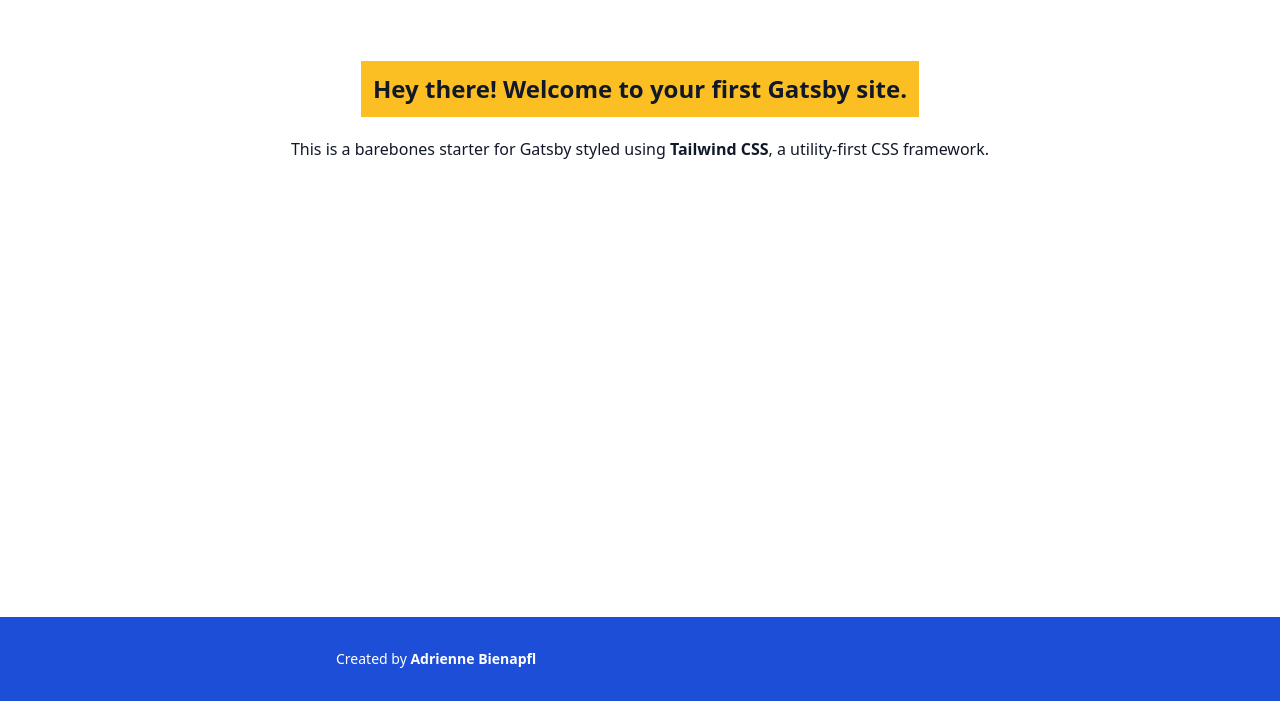
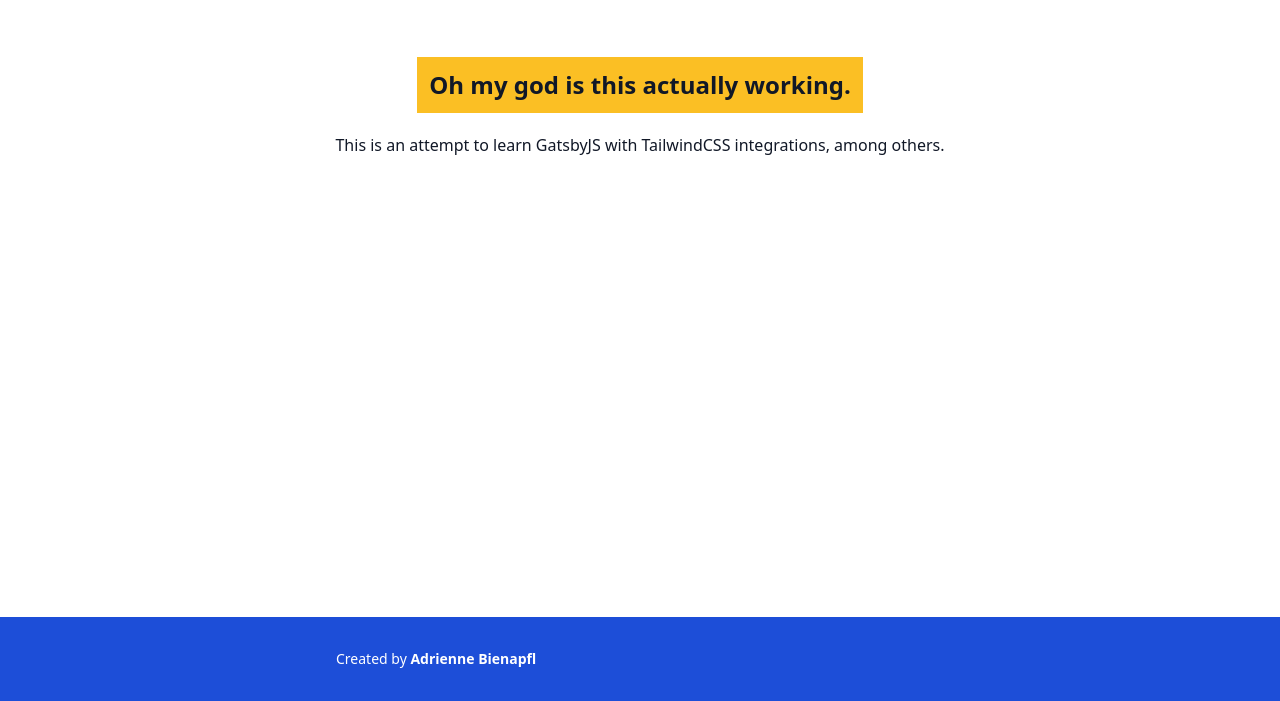
Before and after one commit to Thyplozix/gatsby-portfolio, a Gatsby site: page / in a window 1280 px wide. Shown: the part 99-800 px from the top of the page. Built offline with nearby package versions, Linux system fonts and the light colour scheme; Gatsby itself is replaced by a stand-in of ours.

Commit message:
component fix

```diff
--- a/src/components/Header.js
+++ b/src/components/Header.js
@@ -1,5 +1,6 @@
 import { graphql, useStaticQuery, Link } from "gatsby";
 import React, { useState } from "react";
+// import logo from "src/images/icon.png";
 
 function Header() {
   const [isExpanded, toggleExpansion] = useState(false);
@@ -18,7 +19,7 @@ function Header() {
       <div className="flex flex-wrap items-center justify-between max-w-4xl p-4 mx-auto md:p-8">
         <Link to="/">
           <h1 className="flex items-center text-white no-underline">
-            <svg
+            {/* <svg
               className="w-8 h-8 mr-2 fill-current"
               height="54"
               viewBox="0 0 54 54"
@@ -26,7 +27,8 @@ function Header() {
               xmlns="http://www.w3.org/2000/svg"
             >
               <path d="M13.5 22.1c1.8-7.2 6.3-10.8 13.5-10.8 10.8 0 12.15 8.1 17.55 9.45 3.6.9 6.75-.45 9.45-4.05-1.8 7.2-6.3 10.8-13.5 10.8-10.8 0-12.15-8.1-17.55-9.45-3.6-.9-6.75.45-9.45 4.05zM0 38.3c1.8-7.2 6.3-10.8 13.5-10.8 10.8 0 12.15 8.1 17.55 9.45 3.6.9 6.75-.45 9.45-4.05-1.8 7.2-6.3 10.8-13.5 10.8-10.8 0-12.15-8.1-17.55-9.45-3.6-.9-6.75.45-9.45 4.05z" />
-            </svg>
+            </svg> */}
+            {/* <img class="object-contain md:object-scale-down" src={logo}></img> */}
             <span className="text-xl font-bold tracking-tight">
               {site.siteMetadata.title}
             </span>
--- a/src/pages/index.js
+++ b/src/pages/index.js
@@ -1,5 +1,5 @@
 import React from "react";
-import Layout from "../components/layout";
+import Layout from "../components/Layout";
 import icon from "../images/icon.png";
 
 function IndexPage() {
@@ -7,19 +7,10 @@ function IndexPage() {
     <Layout>
       <section className="text-center">
         <h2 className="inline-block p-3 mb-4 text-2xl font-bold bg-yellow-400">
-          Hey there! Welcome to your first Gatsby site.
+          Oh my god is this actually working.
         </h2>
         <p className="leading-loose">
-          This is a barebones starter for Gatsby styled using{` `}
-          <a
-            className="font-bold text-gray-900 no-underline"
-            href="https://tailwindcss.com/"
-            target="_blank"
-            rel="noopener noreferrer"
-          >
-            Tailwind CSS
-          </a>
-          , a utility-first CSS framework.
+          This is an attempt to learn GatsbyJS with TailwindCSS integrations, among others.
         </p>
       </section>
     </Layout>
```
